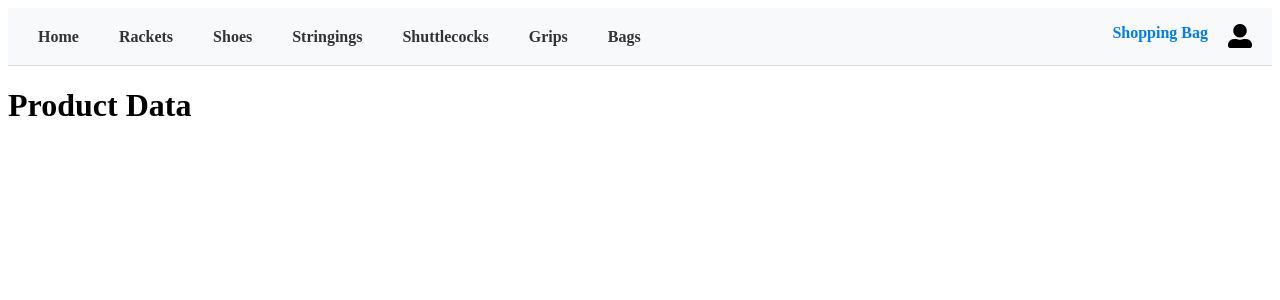
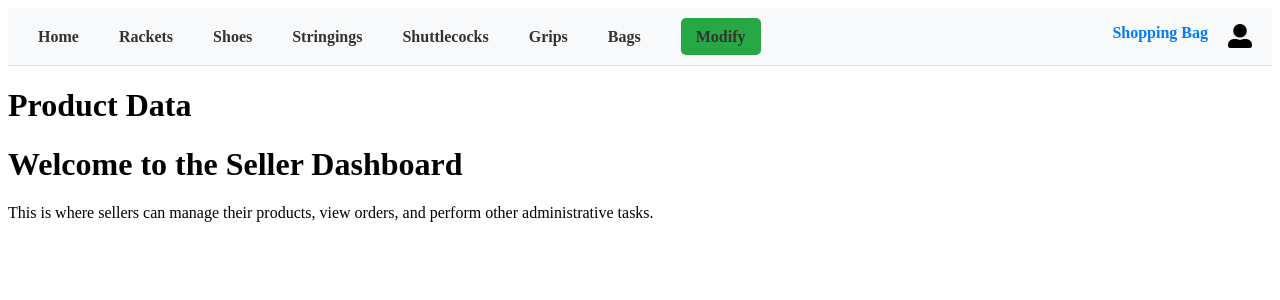
Before and after one commit to ThesisPrjTeamTAMK-Long-Le-Kiet-Nguyen/shopping_app_thesis, a React (Vite) app in the folder frontend/: page /seller in a window 1280 px wide. Shown: the top 300 px of the page. Built offline with nearby package versions, Linux system fonts and the light colour scheme; sample sign-in values are in the browser's storage.

Commit message:
Adding admin view

```diff
--- a/frontend/src/App.jsx
+++ b/frontend/src/App.jsx
@@ -4,6 +4,8 @@ import Navbar from './components/Header/Navbar'
 import Login from './components/Login/Login'
 import SignUp from './components/Login/SignUp'
 import ShoppingBag from './components/ShoppingBag/ShoppingBag'
+import SellerPage from './components/SellerPage/SellerPage'
+import ProtectedRoute from './components/ProtectedRoute'
 
 const App = () => {
   return (
@@ -15,6 +17,7 @@ const App = () => {
           <Route path="/login" element={<Login />} />
           <Route path="/signup" element={<SignUp />} />
           <Route path="/cart" element={<ShoppingBag />} />
+          <Route path="/seller" element={<ProtectedRoute element={<SellerPage />} allowedRoles={['admin']} />} />
           <Route path="/*" element={<ProductRoutes />} />
         </Routes>
       </div>
--- a/frontend/src/components/Header/Navbar.css
+++ b/frontend/src/components/Header/Navbar.css
@@ -101,3 +101,16 @@
 .dropdown-menu button:hover {
   background-color: #0056b3;
 }
+
+.modify-button {
+  background-color: #28a745;
+  color: white;
+  padding: 10px 15px;
+  border-radius: 5px;
+  text-decoration: none;
+  transition: background-color 0.3s;
+}
+
+.modify-button:hover {
+  background-color: #81c18f;
+}
--- a/frontend/src/components/Header/Navbar.jsx
+++ b/frontend/src/components/Header/Navbar.jsx
@@ -6,6 +6,7 @@ const Navbar = () => {
   const location = useLocation();
   const token = localStorage.getItem('token');
   const username = localStorage.getItem('username');
+  const role = localStorage.getItem('role');
   const [dropdownVisible, setDropdownVisible] = useState(false);
 
   const handleLogout = () => {
@@ -40,6 +41,11 @@ const Navbar = () => {
           <li className={`nav-item ${location.pathname === '/bags' ? 'active' : ''}`}>
             <Link to="/bags" className="nav-link">Bags</Link>
           </li>
+          {role === 'admin' && (
+            <li className={`nav-item`}>
+              <Link to="/seller" className="nav-link modify-button">Modify</Link>
+            </li>
+          )}
         </ul>
         <ul className="auth-links">
           <Link to="/cart">Shopping Bag</Link>
--- a/frontend/src/components/Login/Login.jsx
+++ b/frontend/src/components/Login/Login.jsx
@@ -13,8 +13,14 @@ const Login = () => {
       const data = await loginService.login({ email, password }); // Use the login service
       localStorage.setItem('token', data.token);
       localStorage.setItem('username', data.username); // Store username
-      localStorage.setItem('role', data.role);
-      navigate('/'); // Redirect to home or another page
+      localStorage.setItem('role', data.role); // Store user role
+
+      // Redirect based on user role
+      if (data.role === 'admin') {
+        navigate('/seller'); // Redirect to seller page
+      } else {
+        navigate('/'); // Redirect to home or another page for customers
+      }
     } catch (error) {
       console.error('Error logging in:', error);
       alert('Login failed. Please check your credentials.');
--- /dev/null
+++ b/frontend/src/components/ProtectedRoute.jsx
@@ -0,0 +1,22 @@
+import PropTypes from 'prop-types';
+import { Navigate } from 'react-router-dom';
+
+const ProtectedRoute = ({ element, allowedRoles }) => {
+  const token = localStorage.getItem('token');
+  const role = localStorage.getItem('role');
+
+  // Check if the user is authenticated and has the correct role
+  if (!token || (allowedRoles && !allowedRoles.includes(role))) {
+    return <Navigate to="/login" replace />; // Redirect to login if not authorized
+  }
+
+  return element; // Render the protected component
+};
+
+// Define prop types
+ProtectedRoute.propTypes = {
+  element: PropTypes.element.isRequired, // Expect an element
+  allowedRoles: PropTypes.arrayOf(PropTypes.string).isRequired, // Expect an array of strings
+};
+
+export default ProtectedRoute;
--- /dev/null
+++ b/frontend/src/components/SellerPage/SellerPage.jsx
@@ -0,0 +1,11 @@
+const SellerPage = () => {
+  return (
+    <div>
+      <h1>Welcome to the Seller Dashboard</h1>
+      <p>This is where sellers can manage their products, view orders, and perform other administrative tasks.</p>
+      {/* Placeholder for future seller functionalities */}
+    </div>
+  );
+};
+
+export default SellerPage;
```
